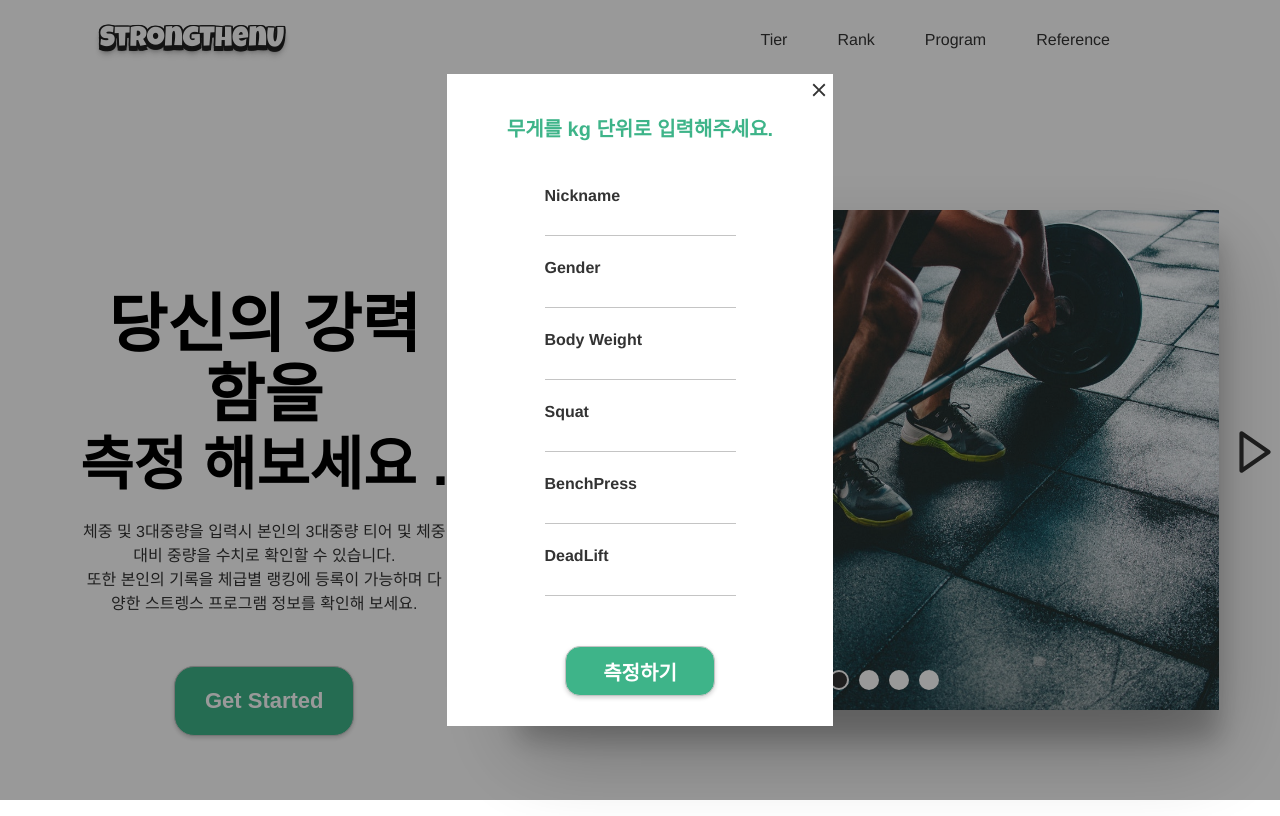
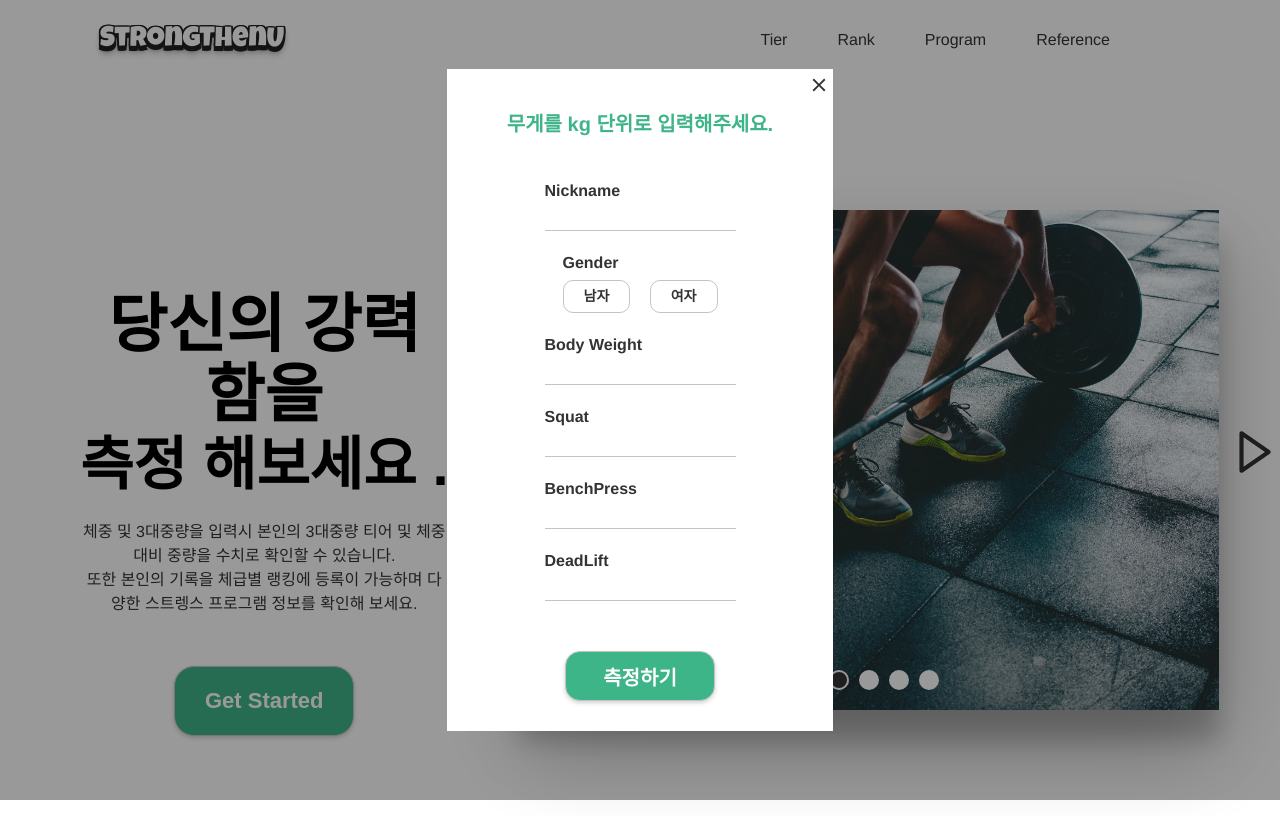
Before and after one commit to dwhddnjs/StrongthanU-project, a React (Create React App) app: page / in a window 1280 px wide. Both pictures are taken after a click on the button "Get Started". Built offline with nearby package versions, Linux system fonts and the light colour scheme; no server answers.

Commit message:
💄 모달 gender 버튼 tab으로 변경합니다

```diff
--- a/src/pages/Home/components/HomeModal.tsx
+++ b/src/pages/Home/components/HomeModal.tsx
@@ -1,5 +1,5 @@
 import React, { FC, useState } from 'react';
-import styled from 'styled-components';
+import styled, { css } from 'styled-components';
 import { MdClose } from 'react-icons/md';
 import { useNavigate } from 'react-router';
 import { useMutation, useQuery } from '@apollo/client';
@@ -41,6 +41,16 @@ const HomeModal: FC<HomeModalProps> = ({ onCloseForm }) => {
   const handleCloseForm = () => {
     onCloseForm();
   };
+  const [isSelected, setIsSelected] = useState('');
+  const handleGenderBtn = (gender: string) => {
+    if (gender === 'woman') {
+      setInputValue({ ...inputValue, gender: '여자' });
+      setIsSelected('woman');
+    } else if (gender === 'man') {
+      setInputValue({ ...inputValue, gender: '남자' });
+      setIsSelected('man');
+    }
+  };
 
   const handleOnChange = (e: any) => {
     const { name, value } = e.target;
@@ -55,8 +65,8 @@ const HomeModal: FC<HomeModalProps> = ({ onCloseForm }) => {
       inputValue.body.length === 0 ||
       inputValue.squat.length === 0 ||
       inputValue.bench.length === 0 ||
+      inputValue.gender.length === 0 ||
       inputValue.dead.length === 0 ||
-      inputValue.gender.length === 0 ||
       inputValue.nickname.length === 0
     ) {
       alert('양식의 맞게 작성해주세요.');
@@ -94,7 +104,14 @@ const HomeModal: FC<HomeModalProps> = ({ onCloseForm }) => {
           </TitleInputWrapper>
           <TitleInputWrapper>
             <ModalTitle>Gender</ModalTitle>
-            <ModalInput onChange={handleOnChange} value={inputValue.gender} name="gender" />
+            <GenderBtnWrapper>
+              <GenderBtn onClick={() => handleGenderBtn('man')} selected={isSelected === 'man'}>
+                남자
+              </GenderBtn>
+              <GenderBtn onClick={() => handleGenderBtn('woman')} selected={isSelected === 'woman'}>
+                여자
+              </GenderBtn>
+            </GenderBtnWrapper>
           </TitleInputWrapper>
           <TitleInputWrapper>
             <ModalTitle>Body Weight</ModalTitle>
@@ -201,3 +218,21 @@ const ModalMeasureBtn = styled.button`
   background-color: #3eb489;
   box-shadow: rgba(0, 0, 0, 0.18) 0px 2px 4px;
 `;
+
+const GenderBtn = styled.span<{ selected: boolean }>`
+  cursor: pointer;
+  padding: 5px 20px 5px 20px;
+  font-weight: 800;
+  border-radius: 10px;
+  font-size: 14px;
+
+  background-color: ${(props) => (props.selected ? '#009dd8' : '#ffffff')};
+  color: ${(props) => (props.selected ? '#ffffff' : '#333333')};
+  border: ${(props) => (props.selected ? 'none' : '1.5px solid #c4c4c4')};
+`;
+
+const GenderBtnWrapper = styled.div`
+  display: flex;
+  width: 155px;
+  justify-content: space-between;
+`;
```
